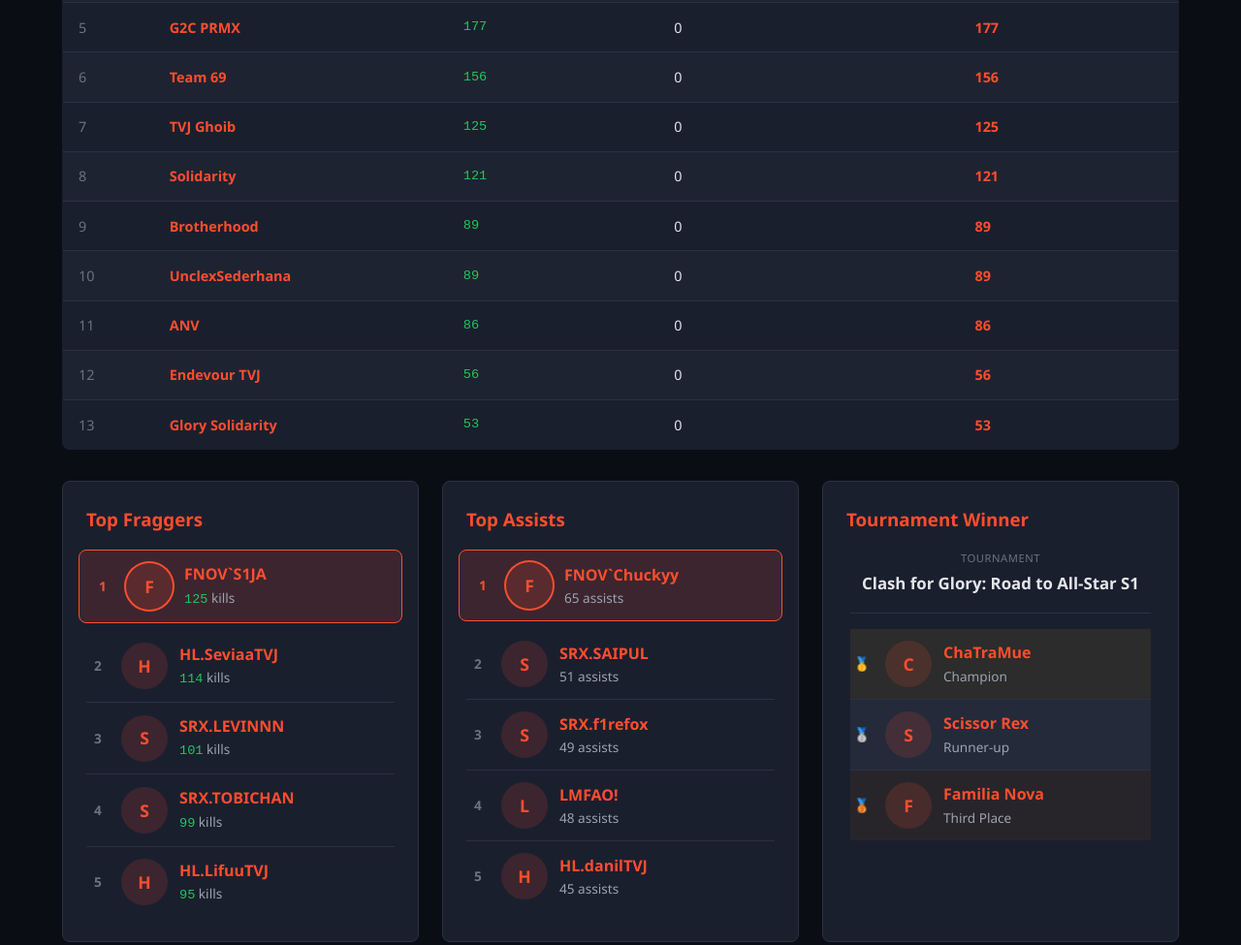
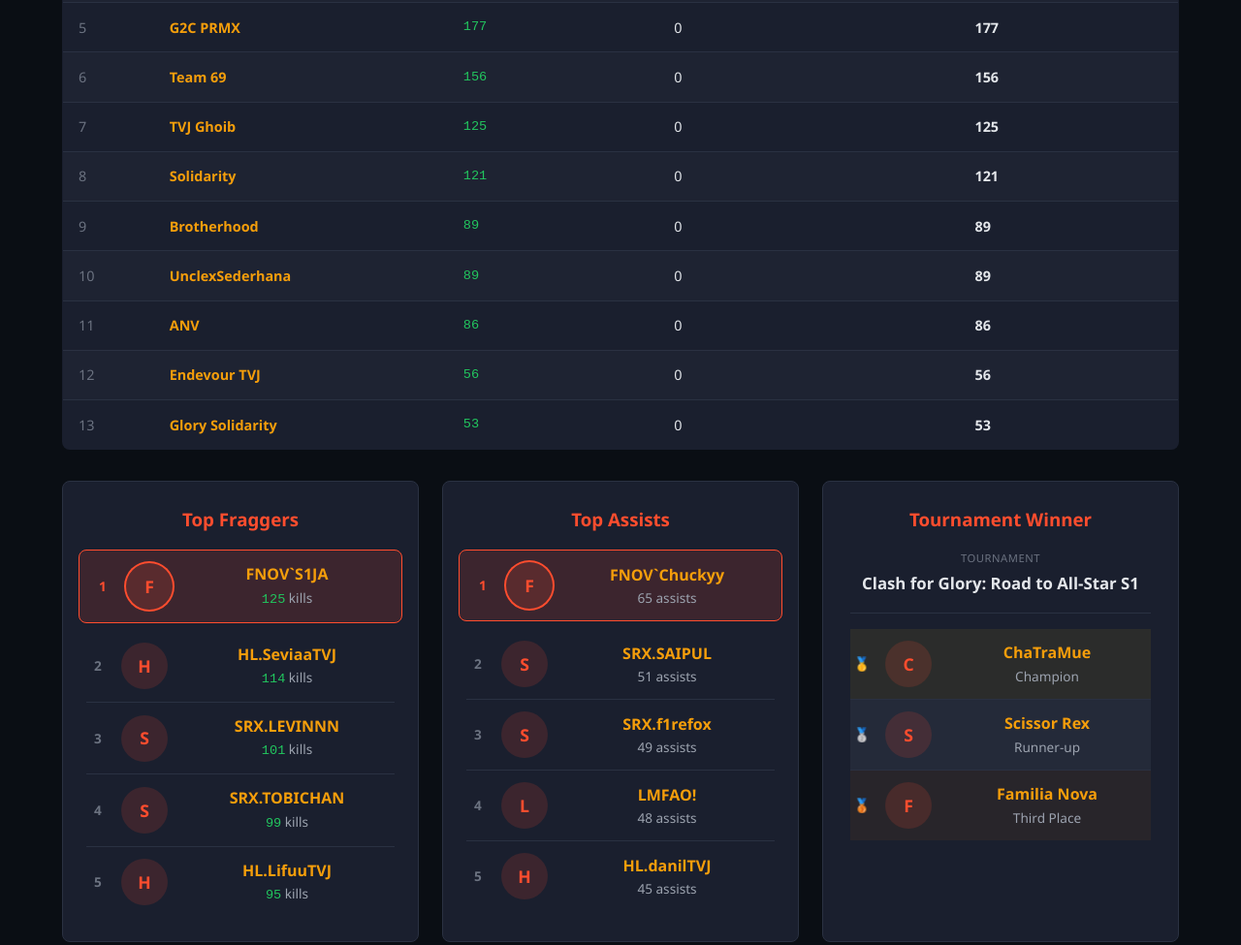
Before and after one commit to halorikkun/cflesportsid, an Astro site: page / in a window 1280 px wide. Shown: the part 706-1681 px from the top of the page at 97% size. Built offline with nearby package versions, Linux system fonts and the light colour scheme; Astro itself is replaced by a stand-in of ours.

Commit message:
update text color

```diff
--- a/src/pages/index.astro
+++ b/src/pages/index.astro
@@ -136,14 +136,14 @@ const topAssistsPlayers = [...players].sort((a, b) => b.data.stats.assists - a.d
               <td><a href={`/teams/${team.id}`}><strong>{team.name}</strong></a></td>
               <td class="kda"><span class="kill">{team.killPoints}</span></td>
               <td>{team.placementPoints > 0 ? <span style="color: #f59e0b; font-weight: 700;">{team.placementPoints}</span> : '0'}</td>
-              <td style="font-weight: 700; color: var(--accent);">{team.totalScore}</td>
+              <td style="font-weight: 700; color: var(--text-primary);">{team.totalScore}</td>
             </tr>
           ))}
         </tbody>
       </table>
     </div>
 
-    <div class="grid grid-3">
+    <div class="grid grid-3" style="text-align: center;">
       <div class="card">
         <h3 style="margin-bottom: 1rem; color: var(--accent);">Top Fraggers</h3>
         <div class="top-list">
--- a/src/pages/players/index.astro
+++ b/src/pages/players/index.astro
@@ -69,7 +69,7 @@ const teamNames = [...new Set(players.map(p => p.teamName).filter(t => t !== '
                 data-kills={p.kills} data-deaths={p.deaths} data-assists={p.assists}
                 data-kd={p.kd} data-matches={p.matches}>
               <td><a href={`/players/${p.id}`}><strong>{p.ign}</strong></a></td>
-              <td>{p.teamId ? <a href={`/teams/${p.teamId}`}>{p.teamName}</a> : '—'}</td>
+              <td>{p.teamId ? <a href={`/teams/${p.teamId}`} style="color: var(--accent-orange);">{p.teamName}</a> : '—'}</td>
               <td class="kda"><span class="kill">{p.kills}</span></td>
               <td class="kda"><span class="death">{p.deaths}</span></td>
               <td class="kda"><span class="assist">{p.assists}</span></td>
--- a/src/styles/global.css
+++ b/src/styles/global.css
@@ -15,6 +15,8 @@
   --loss: #ef4444;
   --live: #f59e0b;
   --radius: 8px;
+  --accent-hover: #ff6b50;  /* keep as is */
+  --accent-orange: #f59e0b; /* new — for team name in players page */
 }
 
 * { margin: 0; padding: 0; box-sizing: border-box; }
@@ -27,7 +29,7 @@ body {
   min-height: 100vh;
 }
 
-a { color: var(--accent); text-decoration: none; transition: color 0.2s; }
+a { color: var(--accent-orange); text-decoration: none; transition: color 0.2s; }
 a:hover { color: var(--accent-hover); }
 
 .container { max-width: 1200px; margin: 0 auto; padding: 0 1.5rem; }
```
